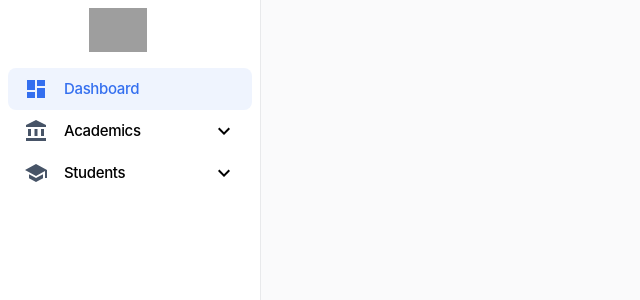
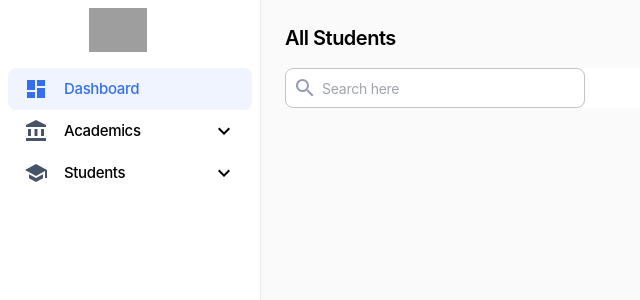
Before and after one commit to riff3r/education-management-system, a React (Vite) app: page /students in a window 1280 px wide. Shown: the top 300 px of the page, without its empty margins (0-640 px from the left). Built offline with nearby package versions, Linux system fonts and the light colour scheme; grey boxes are pictures that could not be loaded.

Commit message:
student list init

```diff
--- a/src/App.tsx
+++ b/src/App.tsx
@@ -7,6 +7,7 @@ import { Stack } from '@mui/material';
 import Class from './components/academics/class/Class';
 import StudentAdmission from './components/students/StudentAdmission';
 import Sidebar from './components/Sidebar';
+import Students from './components/students/Students';
 
 const App = () => {
     return (
@@ -24,6 +25,7 @@ const App = () => {
                         <Route path='/academics/classes-with-subject' element={<ClassesWithSubject />} />
 
                         <Route path='/student/admission' element={<StudentAdmission />} />
+                        <Route path='/students' element={<Students />} />
                         {/* Add other routes as needed */}
                     </Routes>
                 </Stack>
--- /dev/null
+++ b/src/components/students/Students.tsx
@@ -0,0 +1,39 @@
+import SearchIcon from '@mui/icons-material/Search';
+import { InputAdornment, Stack, TextField } from '@mui/material';
+import React, { useState } from 'react';
+import Headline from '../common/Headline';
+
+const Students: React.FC = () => {
+    const [search, setSearch] = useState('');
+
+    const handleSearchInput = (input: string) => {
+        setSearch(input);
+    };
+    return (
+        <Stack>
+            <Headline title={'All Students'} pb={2} />
+
+            <Stack bgcolor={'common.white'} borderRadius={2}>
+                <Stack>
+                <TextField
+                        value={search}
+                        name='search'
+                        placeholder='Search here'
+                        onChange={(event) => handleSearchInput(event.target.value)}
+                        InputProps={{
+                            startAdornment: (
+                                <InputAdornment position='start'>
+                                    <SearchIcon />
+                                </InputAdornment>
+                            ),
+                        }}
+                        sx={{ maxWidth: 300 }}
+                    />
+                </Stack>
+
+            </Stack>
+        </Stack>
+    );
+};
+
+export default Students;
```
Also changed, not shown: src/hooks/useDebounce.ts (added, +19 -0 lines).
